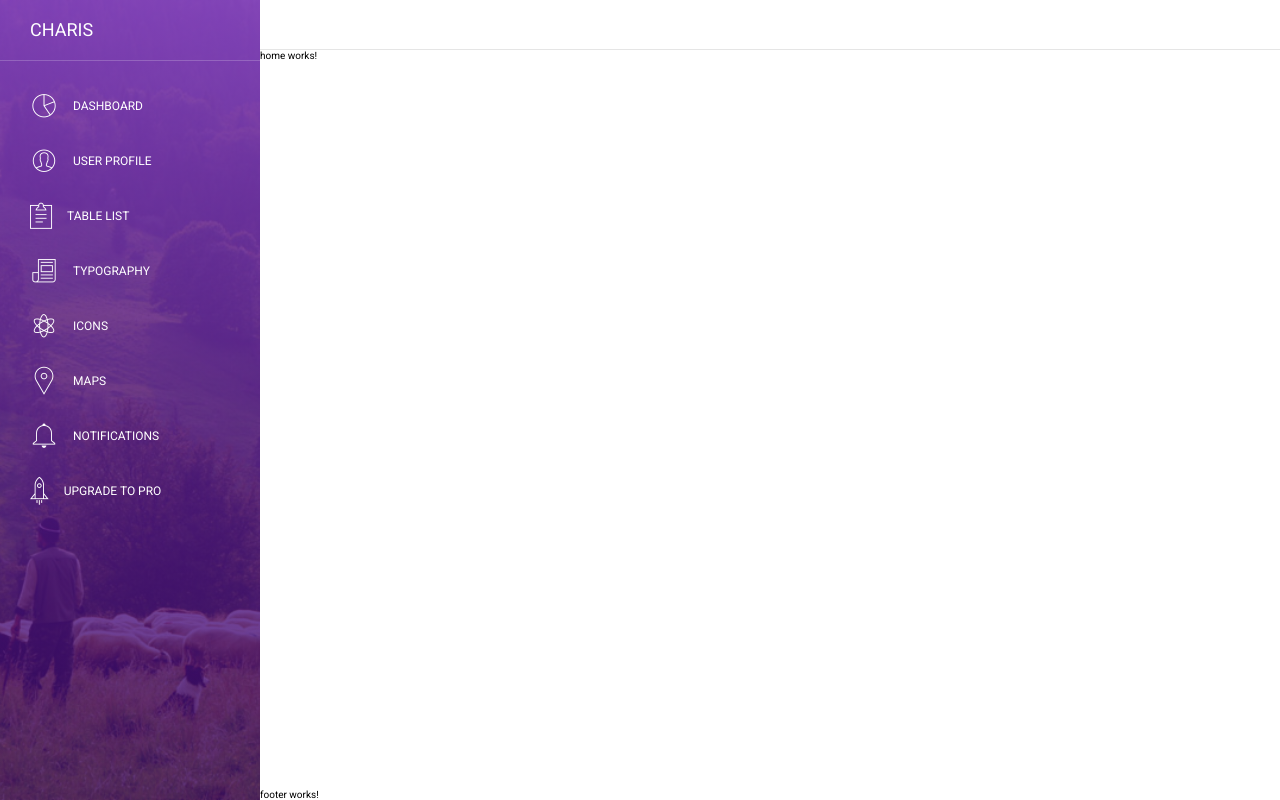
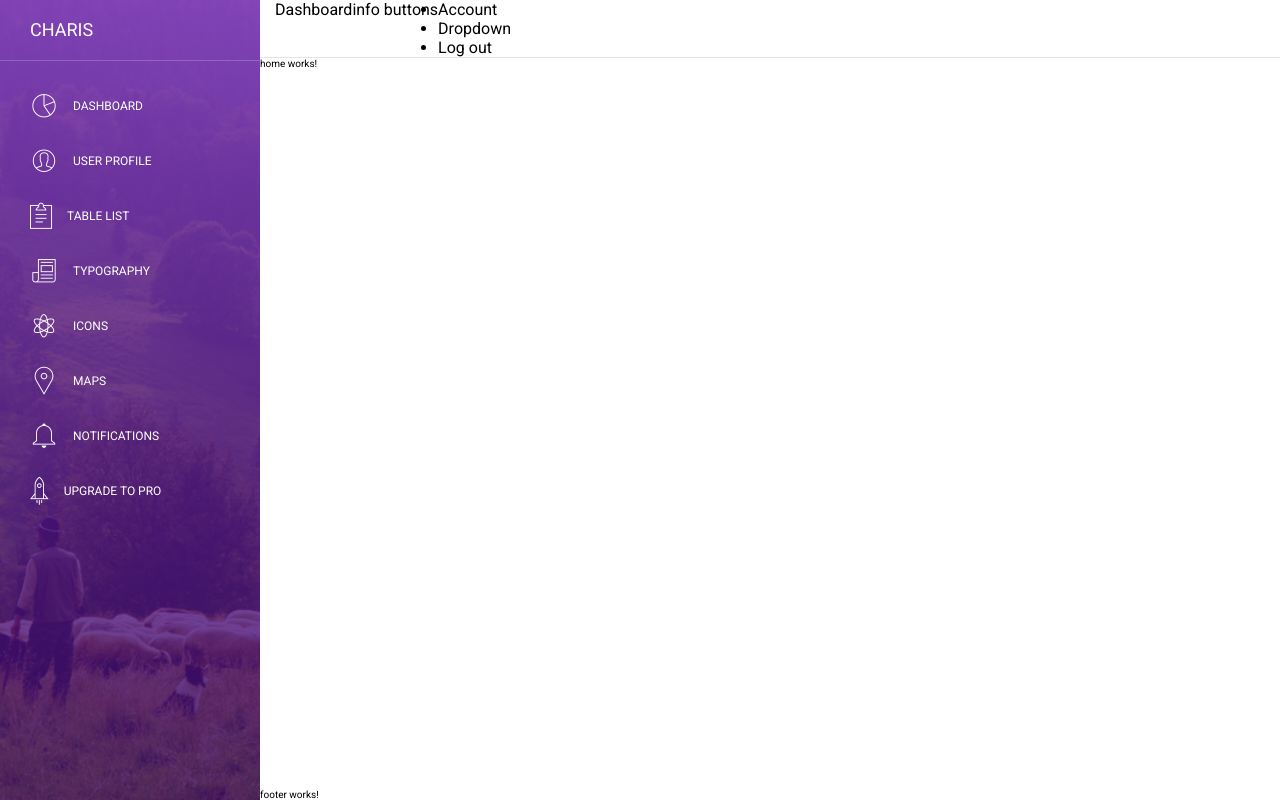
Before and after one commit to onwuvic/angular-admin-dashboard, an Angular app: page /dashboard in a window 1280 px wide. Built offline with nearby package versions, Linux system fonts and the light colour scheme.

Commit message:
add content to the nav bar

```diff
--- a/src/app/shared/nav/nav.component.html
+++ b/src/app/shared/nav/nav.component.html
@@ -1,3 +1,13 @@
 <div class="navbar">
-
+  <div class="navbar-brand">Dashboard</div>
+  <div class="navbar-more-info">
+    info buttons
+  </div>
+  <div class="navbar-nav">
+    <ul>
+      <li>Account</li>
+      <li>Dropdown</li>
+      <li>Log out</li>
+    </ul>
+  </div>
 </div>
--- a/src/app/shared/nav/nav.component.scss
+++ b/src/app/shared/nav/nav.component.scss
@@ -4,4 +4,21 @@
   border-bottom: 1px solid rgba(0,0,0,.1);
   border-radius: 0;
   font-size: 1.6rem;
+  padding-right: 15px;
+  padding-left: 15px;
+  margin-right: auto;
+  margin-left: auto;
+  display: flex;
+
+  &-brand {
+
+  }
+
+  &-more-info {
+
+  }
+
+  &-nav {
+    display: flex;
+  }
 }
```
